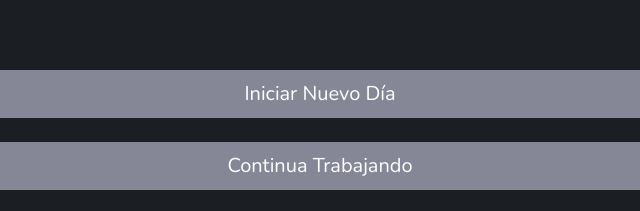
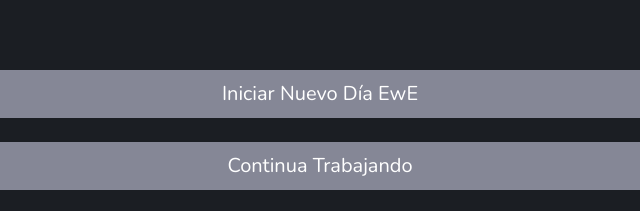
Before and after one commit to OtonielGuerra/testig-lungo, a website: page index.html in a window 1280 px wide. Shown: the part 553-764 px from the top of the page, 320-960 px from the left. Drawn offline with nearby package versions, Linux system fonts and the light colour scheme; some packages are replaced by stand-ins of ours; no server answers; a script that the page names is missing.

Commit message:
11 commit

```diff
--- a/index.html
+++ b/index.html
@@ -22,7 +22,7 @@
         <div class="container">
             <img id="img" src="./img/lungo.jpg" alt="Lungo" style="width: 100%;">
             <form action="./diario/diario.html">
-                <button type="submit" class="btn btn-secondary btn-lg btn-block">Iniciar Nuevo Día</button>
+                <button type="submit" class="btn btn-secondary btn-lg btn-block">Iniciar Nuevo Día EwE</button>
             </form>
             <br>
             <form action="./diario/continuar.html">
```
